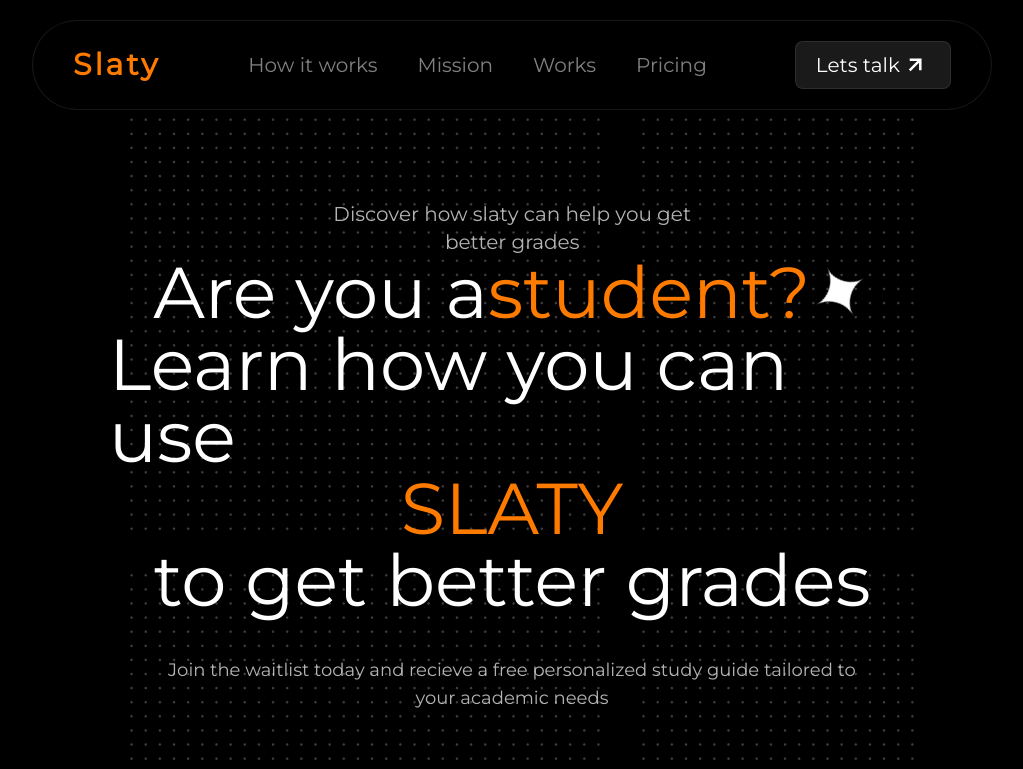
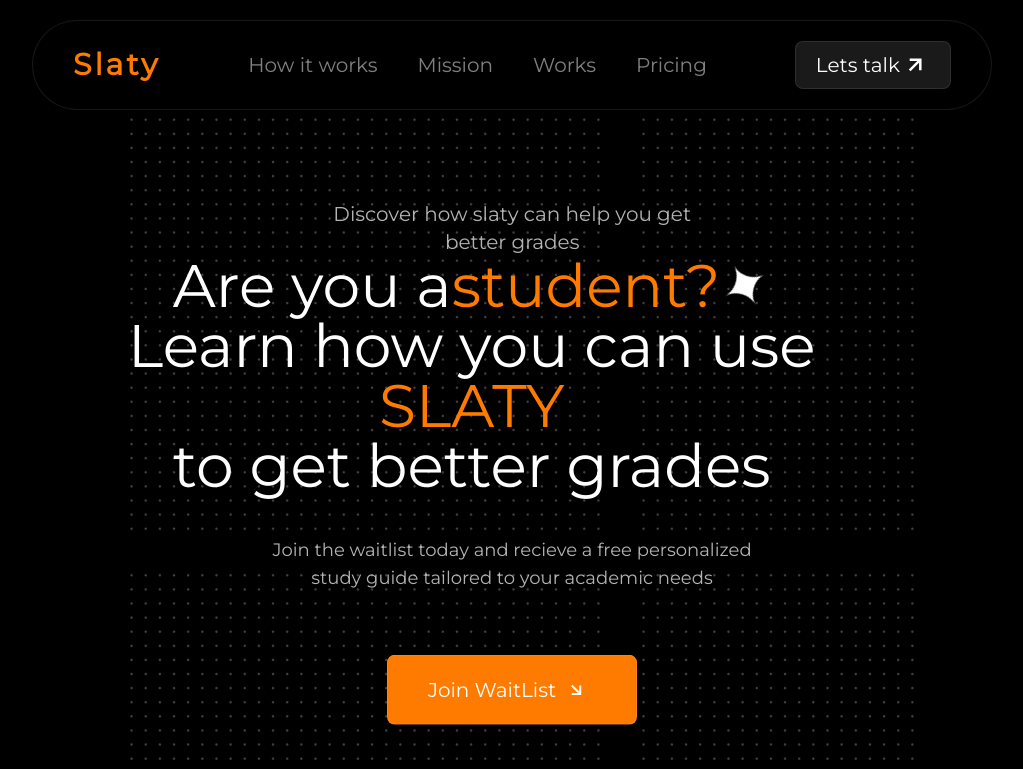
Before and after one commit to excellar-BX/Slaty, a React (Create React App) app: page / in a window 1280 px wide. Shown: the top 769 px of the page, without its empty margins (128-1151 px from the left). Built offline with nearby package versions, Linux system fonts and the light colour scheme.

Commit message:
Update Hero.jsx

```diff
--- a/src/components/Hero.jsx
+++ b/src/components/Hero.jsx
@@ -29,8 +29,8 @@ const Hero = () => {
       <Fade direction='down' cascade triggerOnce  duration={3000} damping={0.2} >
 
         {/*<div className=' flex justify-center items-center text-xl sm:text-4xl  xl:text-6xl font-bold ' >It's <span className='text-orange mx-4 my-8 ' >{month} {day.toString().padStart(2, 0)}</span></div>*/}
-      <div className='flex flex-wrap xl:text-7xl sm:text-5xl text-2xl justify-center items-center' >Are you a <span className='text-orange' >student?</span><span className='animate-spin ' > ✦ </span> Learn how you can use <span className='text-orange' >SLATY</span> to get better grades</div>
-      <div className=' flex justify-center items-center sm:text-lg mt-10 text-white text-opacity-70 max-w-[90%] mx-auto w-fit text-center mx-auto '  >Join the waitlist today and recieve a free personalized study guide tailored to your academic needs</div>
+      <div className='flex flex-wrap xl:text-6xl sm:text-4xl w-[90%] text-2xl justify-center items-center' >Are you a <span className='text-orange' > student? </span><span className='animate-spin ' > ✦ </span> Learn how you can use <span className='text-orange' > SLATY </span> to get better grades</div>
+      <div className=' flex justify-center items-center sm:text-lg mt-10 text-white text-opacity-70 max-w-[500px] text-center mx-auto '  >Join the waitlist today and recieve a free personalized study guide tailored to your academic needs</div>
       <Link to='/waitlist' >
       <div className='flex justify-center px-5 sm:px-10 py-3 sm:py-5 sm:text-xl mx-auto hover:bg-[#ff9e3d] hover:cursor-pointer items-center mt-10 sm:mt-20  border-spacing-3 border-opacity-10 border border-grey  bg-orange rounded-lg w-fit animate-bounce ' >Join WaitList <BiDownArrowAlt className=' bg-white bg-opacity-0 mx-2 text-2xl -rotate-45' /> </div>
       </Link>
```
